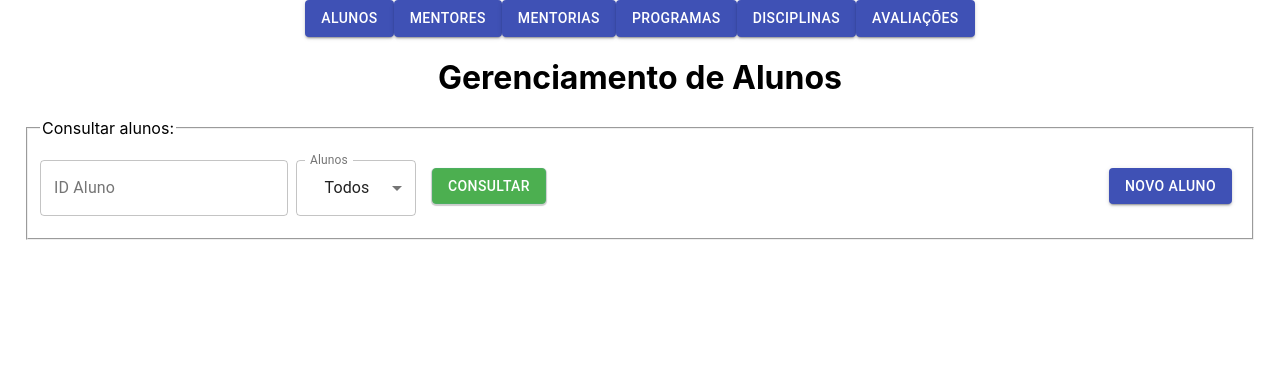
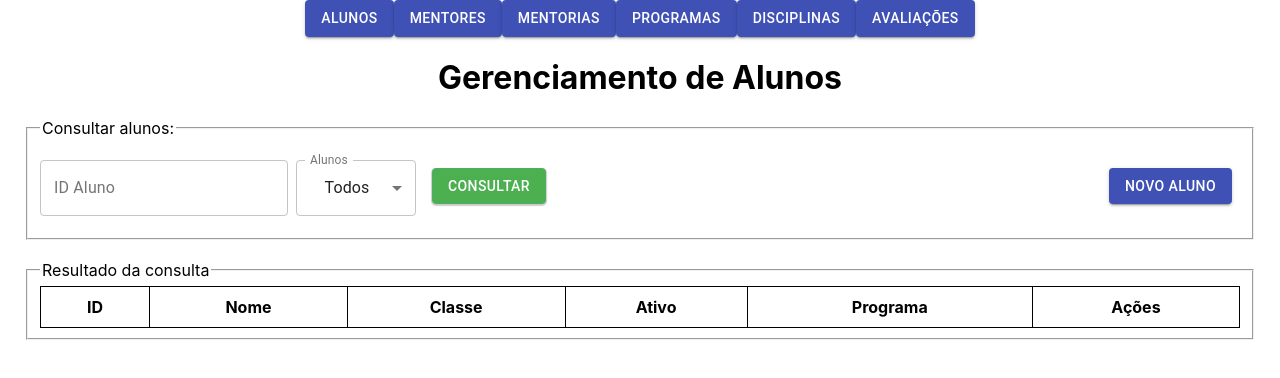
Before and after one commit to ekaufmann/school-api-react-front, a React (Create React App) app: page /adm/alunos in a window 1280 px wide. Shown: the top 378 px of the page. Built offline with nearby package versions, Linux system fonts and the light colour scheme.

Commit message:
Aluno GET Done e Tabela WIP

```diff
--- a/src/components/Administrador/adm-aluno/AdmAlunoView.jsx
+++ b/src/components/Administrador/adm-aluno/AdmAlunoView.jsx
@@ -1,66 +1,73 @@
-import { Box, Button, FormControl, InputLabel, makeStyles, MenuItem, Select, TextField } from '@material-ui/core';
+import { Box, Button, FormControl, InputLabel, MenuItem, Select, TextField } from '@material-ui/core';
 import React, { Fragment, useState } from 'react';
 import AdmHeader from '../AdmHeader';
+import ConsultarAlunos from './ConsultarAlunos';
+import { estilo } from './estilo';
+import api from '../../../config/api';
 
-const estilo = makeStyles((tema) => ({
-  formControl: {
-    margin: tema.spacing(1),
-    minWidth: 120,
-  },
-  selectEmpty: {
-    marginTop: tema.spacing(1),
-    minWidth: 100,
-  },
-  inputLabel: {
-    margin: tema.spacing(1, 0),
-  },
-  addButton: {
-    margin: tema.spacing(3, 1),
-    minWidth: 100,
-  },
-  searchButton: {
-    margin: tema.spacing(3, 1),
-    minWidth: 100,
-    color: '#fff',
-    backgroundColor: '#4caf50',
-    borderColor: '#4caf60',
-    boxShadow: '0px 1px 1px 1px rgba(0,0,0,0.2)',
-    '&:hover': {
-      backgroundColor: '#4caf50',
-      borderColor: '#4caf60',
-      boxShadow: '0px 2px 4px 1px rgba(0,0,0,0.2)',
-    },
-    '&:active': {
-      boxShadow: '0 0 0 0.2rem rgba(0,255,125,.5)',
-      backgroundColor: '#367d39',
-      borderColor: '#4caf60',
-    },
-  }
-}));
 
 const AdmAlunoView = () => {
 
   const classes = estilo();
   const allAlunos = 2;
 
-  const [aluno, setAluno] = useState({ id: 0, active: '' });
+  const [aluno, setAluno] = useState({ id: 0, active: 2 });
+  const [alunosConsultados, setAlunosConsultados] = useState([]);
   const [disableSearch, setDisableSearch] = useState(false);
 
+  const _handleGetRequest = (url, func) => {
+    api.get(url)
+      .then((response) => {
+        const dados = response.data;
+
+        if(!Array.isArray(dados)) {
+          func([dados]);
+        } else {
+          func(dados);
+        }
+      }).catch((erro) => {
+        if(erro.response.status) {
+          alert("Aluno não encontrado!")
+        }
+        console.error(erro.response);
+      })
+  }
+
+  const _handleAlunosConsulta = (event) => {
+    let url = '/aluno?active=';
+    if (aluno.id === 0 && (aluno.active === 0 || aluno.active === 1)) {
+      url = `/aluno?active=${aluno.active}`;
+    }
+    if (aluno.id > 0) {
+      url = `/aluno/${aluno.id}`;
+    }
+    _handleGetRequest(url, setAlunosConsultados);
+  };
+
   const _handleUnitSearch = (event) => {
-    const alvo = document.querySelector('#alunoId').value;
-    if(alvo.trim() === "") {
+    const alvo = document.querySelector('#alunoId').value.trim();
+    const regex = /^[0-9]/;
+
+    if (!(regex.test(alvo)) && alvo !== "") {
+      alert("Somente números são permitidos!")
+      event.target.value = "";
+    }
+
+    if (alvo === "") {
       setDisableSearch(false);
+      setAluno({ id: 0, active: 2 });
     } else {
       setDisableSearch(true);
+      setAluno({ id: alvo, active: 2 });
     }
-  }
+  };
 
   const _handleActiveSelection = (event) => {
     const value = event.target.value;
-    if(value !== '') {
-      setAluno({ ...aluno, active: value});
+    if (value !== 2) {
+      setAluno({ id: 0, active: value });
     }
-  }
+  };
 
   return (
     <Fragment>
@@ -80,8 +87,9 @@ const AdmAlunoView = () => {
                 margin="normal"
                 title="Se nenhuma id for informada, a pesquisa retornará todos os alunos"
                 onChange={_handleUnitSearch}
+
               />
-              <FormControl disabled={disableSearch} variant="outlined" className={classes.formControl}>
+              <FormControl id="form-select" disabled={disableSearch} variant="outlined" className={classes.formControl}>
                 <InputLabel id="select-alunos" className={classes.inputLabel}>Alunos</InputLabel>
                 <Select
                   title="Se nehuma opção for escolhida, a pesquisa retornará ativos e inativos"
@@ -102,7 +110,7 @@ const AdmAlunoView = () => {
               <Button
                 variant="outlined"
                 color="primary"
-                onClick={() => console.log(aluno)}
+                onClick={_handleAlunosConsulta}
                 className={classes.searchButton}
               >
                 Consultar
@@ -123,6 +131,7 @@ const AdmAlunoView = () => {
           </Box>
         </fieldset>
         <br />
+        <ConsultarAlunos alunos={alunosConsultados} />
       </form>
     </Fragment>
   );
--- /dev/null
+++ b/src/components/Administrador/adm-aluno/ConsultarAlunos.jsx
@@ -0,0 +1,37 @@
+import React from 'react';
+import './estilo.css';
+
+const ConsultarAlunos = ({ alunos }) => {
+
+  return (
+    <fieldset>
+      <legend>Resultado da consulta</legend>
+      <table className="tabela">
+        <tbody>
+          <tr>
+            <th className="tabela-elemento">ID</th>
+            <th className="tabela-elemento">Nome</th>
+            <th className="tabela-elemento">Classe</th>
+            <th className="tabela-elemento">Ativo</th>
+            <th className="tabela-elemento">Programa</th>
+            <th className="tabela-elemento">Ações</th>
+          </tr>
+
+          {alunos.map((aluno, index) => {
+            return (
+              <tr key={index} >
+                <td className="tabela-elemento">{aluno.id}</td>
+                <td className="tabela-elemento">{aluno.nome}</td>
+                <td className="tabela-elemento">{aluno.classe}</td>
+                <td className="tabela-elemento">{aluno.active}</td>
+                <td className="tabela-elemento">{aluno.programa}</td>
+                <td className="tabela-elemento">Botões de modificar e deletar</td>
+              </tr>
+            );
+          })}
+        </tbody>
+      </table>
+    </fieldset>
+  );
+}
+export default ConsultarAlunos;
--- /dev/null
+++ b/src/components/Administrador/adm-aluno/estilo.css
@@ -0,0 +1,10 @@
+.tabela {
+  width: 100%;
+  border-collapse: collapse;
+  border: 1px solid black;
+}
+
+.tabela-elemento {
+  border: 1px solid black;
+  padding: 10px;
+}
--- /dev/null
+++ b/src/components/Administrador/adm-aluno/estilo.js
@@ -0,0 +1,38 @@
+const { makeStyles } = require("@material-ui/core");
+
+
+export const estilo = makeStyles((tema) => ({
+  formControl: {
+    margin: tema.spacing(1),
+    minWidth: 120,
+  },
+  selectEmpty: {
+    marginTop: tema.spacing(1),
+    minWidth: 100,
+  },
+  inputLabel: {
+    margin: tema.spacing(1, 0),
+  },
+  addButton: {
+    margin: tema.spacing(3, 1),
+    minWidth: 100,
+  },
+  searchButton: {
+    margin: tema.spacing(3, 1),
+    minWidth: 100,
+    color: '#fff',
+    backgroundColor: '#4caf50',
+    borderColor: '#4caf60',
+    boxShadow: '0px 1px 1px 1px rgba(0,0,0,0.2)',
+    '&:hover': {
+      backgroundColor: '#4caf50',
+      borderColor: '#4caf60',
+      boxShadow: '0px 2px 4px 1px rgba(0,0,0,0.2)',
+    },
+    '&:active': {
+      boxShadow: '0 0 0 0.2rem rgba(0,255,125,.5)',
+      backgroundColor: '#367d39',
+      borderColor: '#4caf60',
+    },
+  }
+}));
```
